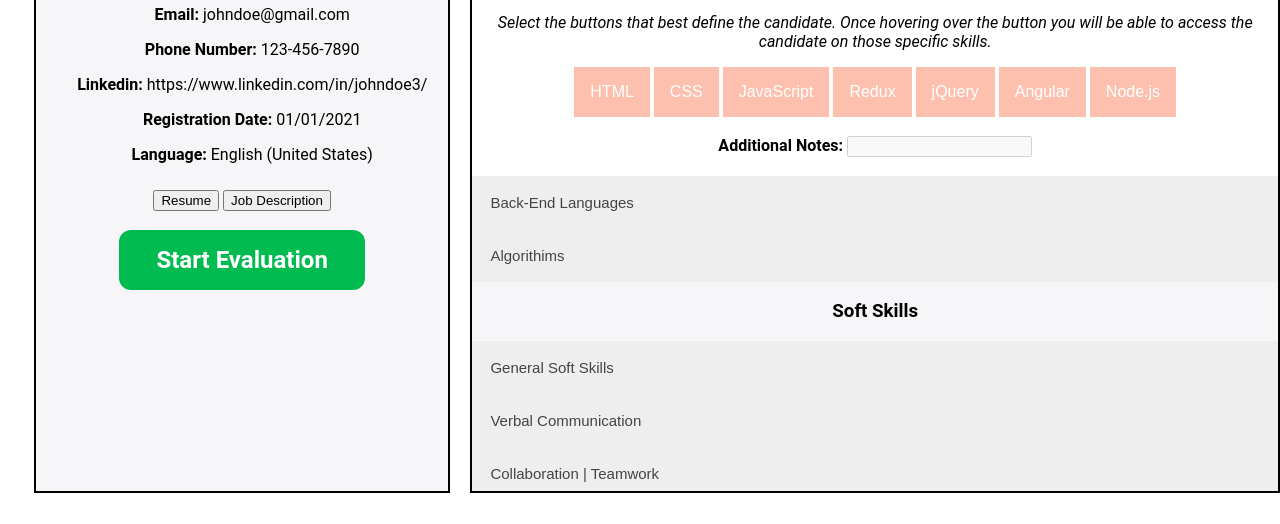
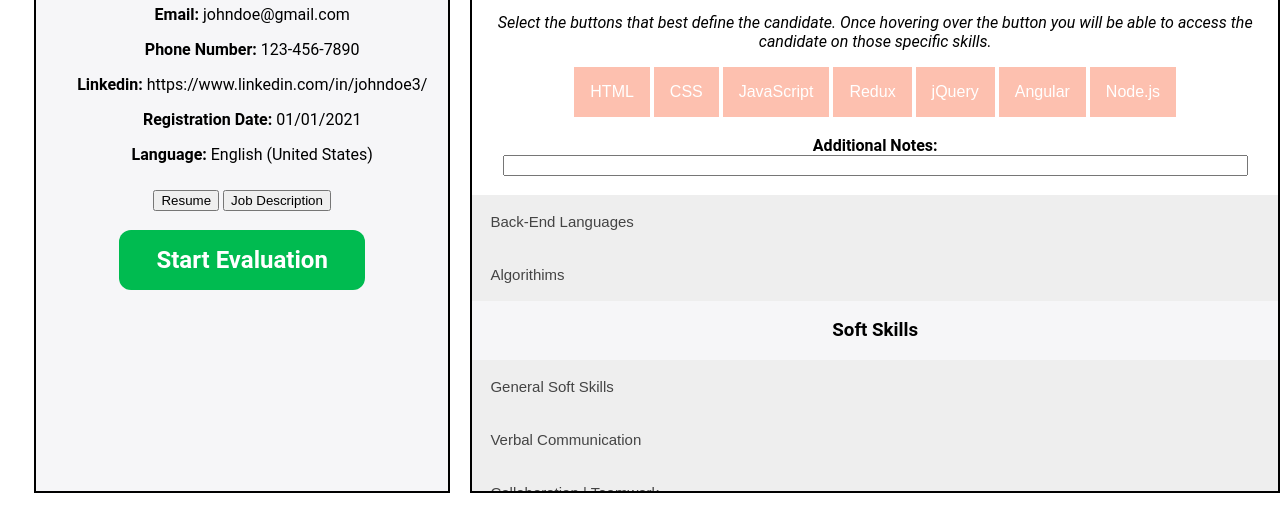
Before and after one commit to TasfiaHossain/candidate-feedback-page, a plain HTML site: page index.html in a window 1280 px wide. Both pictures are taken after a click on the button "Front-End Languages". Shown: the part 276-800 px from the top of the page. Drawn offline with Linux system fonts and the light colour scheme.

Commit message:
Update index.html

```diff
--- a/index.html
+++ b/index.html
@@ -20,7 +20,6 @@
             </div>
         </div>
 
-       <div class="whole div">
         <div class="parentdiv">
             <div class="firstdiv">
                 <h1><img src="account.png" width="120"></h1>
@@ -36,7 +35,7 @@
                     <button class="btn2"> Job Description</button>
                     <br>
                     <br>
-                    <button class="btn3" onclick="myFunction()"><strong>Start Evaluation</strong></button>
+                    <button class="btn3"><strong>Start Evaluation</strong></button>
                 </div>
 
             </div>
@@ -52,7 +51,7 @@
                 </div>
 
                 <!-- COMPONENTS -->
-                <div class="Inp">
+                <div class="hi">
 
                     <h3> Technical Skills </h3>
 
@@ -136,7 +135,7 @@
 
                         <br><br>
                         <a class="ques" label for="fname"><b>Additional Notes:</b></label></a>
-                        <input placeholder='' disabled/><id="fname" name="fname" size="90"><br><br>
+                        <input type="text" id="fname" name="fname" size="90"><br><br>
                     </div>
                     </div>
                     </div>
@@ -222,7 +221,7 @@
 
                     <br><br>
                         <a class="ques" label for="fname"><b>Additional Notes:</b></label></a>
-                        <input placeholder='' disabled/><id="fname" name="fname" size="90"><br><br>
+                        <input type="text" id="fname" name="fname" size="90"><br><br>
                     </div>
                     </div>
                     </div>
@@ -326,7 +325,7 @@
 
                     <br><br>
                         <a class="ques" label for="fname"><b>Additional Notes:</b></label></a>
-                        <input placeholder='' disabled/><id="fname" name="fname" size="90"><br><br>
+                        <input type="text" id="fname" name="fname" size="90"><br><br>
                     </div>
                     </div>
                     </div>
@@ -454,7 +453,7 @@
 
                     <br><br>
                         <a class="ques" label for="fname"><b>Additional Notes:</b></label></a>
-                        <input placeholder='' disabled/><id="fname" name="fname" size="90"><br><br>
+                        <input type="text" id="fname" name="fname" size="90"><br><br>
                     </div>
                     </div>
                     </div>
@@ -552,7 +551,7 @@
 
                     <br><br>
                         <a class="ques" label for="fname"><b>Additional Notes:</b></label></a>
-                        <input placeholder='' disabled/><id="fname" name="fname" size="90"><br><br>
+                        <input type="text" id="fname" name="fname" size="90"><br><br>
                     </div>
                     </div>
                     </div>
@@ -638,7 +637,7 @@
 
                     <br><br>
                         <a class="ques" label for="fname"><b>Additional Notes:</b></label></a>
-                        <input placeholder='' disabled/><id="fname" name="fname" size="90"><br><br>
+                        <input type="text" id="fname" name="fname" size="90"><br><br>
                     </div>
                     </div>
                     </div>
@@ -737,7 +736,7 @@
 
                     <br><br>
                         <a class="ques" label for="fname"><b>Additional Notes:</b></label></a>
-                        <input placeholder='' disabled/><id="fname" name="fname" size="90"><br><br>
+                        <input type="text" id="fname" name="fname" size="90"><br><br>
                     </div>
                     </div>
                     </div>
@@ -857,7 +856,7 @@
 
                     <br><br>
                         <a class="ques" label for="fname"><b>Additional Notes:</b></label></a>
-                        <input placeholder='' disabled/><id="fname" name="fname" size="90"><br><br>
+                        <input type="text" id="fname" name="fname" size="90"><br><br>
                     </div>
                     </div>
                     </div>
@@ -966,7 +965,7 @@
 
                     <br><br>
                         <a class="ques" label for="fname"><b>Additional Notes:</b></label></a>
-                        <input placeholder='' disabled/><id="fname" name="fname" size="90"><br><br>
+                        <input type="text" id="fname" name="fname" size="90"><br><br>
                     </div>
                     </div>
                     </div>
@@ -990,7 +989,7 @@
 
                         <br><br>
                         <a class="ques" label for="fname"><b>Additional Notes:</b></label></a>
-                        <input placeholder='' disabled/><id="fname" name="fname" size="90"><br><br>
+                        <input type="text" id="fname" name="fname" size="90"><br><br>
                     </div>
                     </div>
                     </div>
@@ -1012,7 +1011,7 @@
 
                         <br><br>
                         <a class="ques" label for="fname"><b>Additional Notes:</b></label></a>
-                        <input placeholder='' disabled/><id="fname" name="fname" size="90"><br><br>
+                        <input type="text" id="fname" name="fname" size="90"><br><br>
                     </div>
                     </div>
                     </div>
@@ -1034,7 +1033,7 @@
 
                         <br><br>
                         <a class="ques" label for="fname"><b>Additional Notes:</b></label></a>
-                        <input placeholder='' disabled/><id="fname" name="fname" size="90"><br><br>
+                        <input type="text" id="fname" name="fname" size="90"><br><br>
                     </div>
                     </div>
                 </div>
@@ -1056,7 +1055,7 @@
 
                     <br><br>
                     <a class="ques" label for="fname"><b>Additional Notes:</b></label></a>
-                    <input placeholder='' disabled/><id="fname" name="fname" size="90"><br><br>
+                    <input type="text" id="fname" name="fname" size="90"><br><br>
                 </div>
                 </div>
                 </div>
@@ -1078,7 +1077,7 @@
 
                     <br><br>
                     <a class="ques" label for="fname"><b>Additional Notes:</b></label></a>
-                    <input placeholder='' disabled/><id="fname" name="fname" size="90"><br><br>
+                    <input type="text" id="fname" name="fname" size="90"><br><br>
                 </div>
                 </div>
                 </div>
@@ -1089,14 +1088,6 @@
                 <button class="btn2"> Submit Evaluation</button>
 
                 <br><br>
-
-            </div>
-
-        </div>
-
-       </div>
-
-    </div>
 
 
 <script>
@@ -1115,12 +1106,7 @@
         });
     }
 
-    let btnHTML = document.querySelector('#HTML'); {
-    btnHTML.addEventListener('click', () => btnPrimary.style.backgroundColor = '#337ab7')
+    </script>
 
-    }
-
-</script>
-
-</body>
-</html>
+    </body>
+    </html>
```
